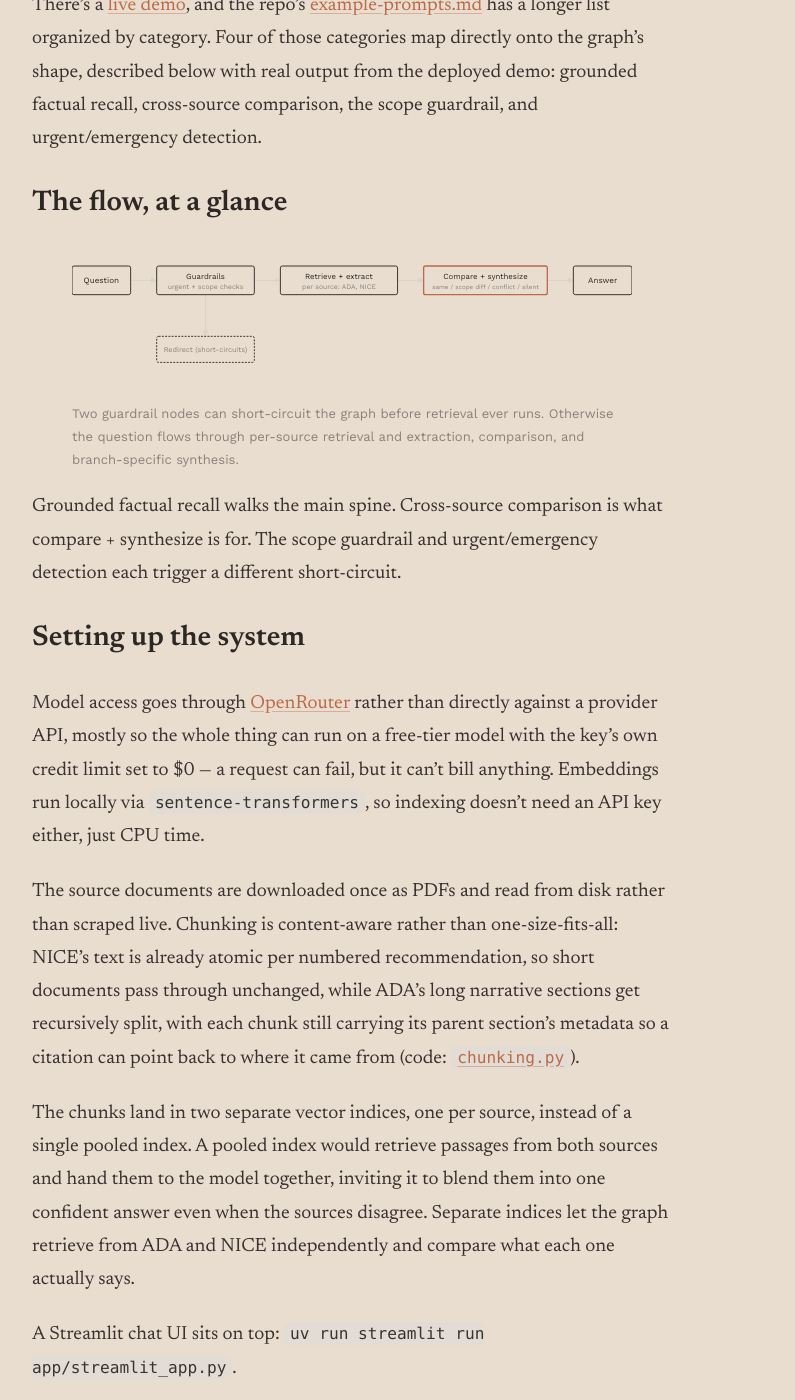
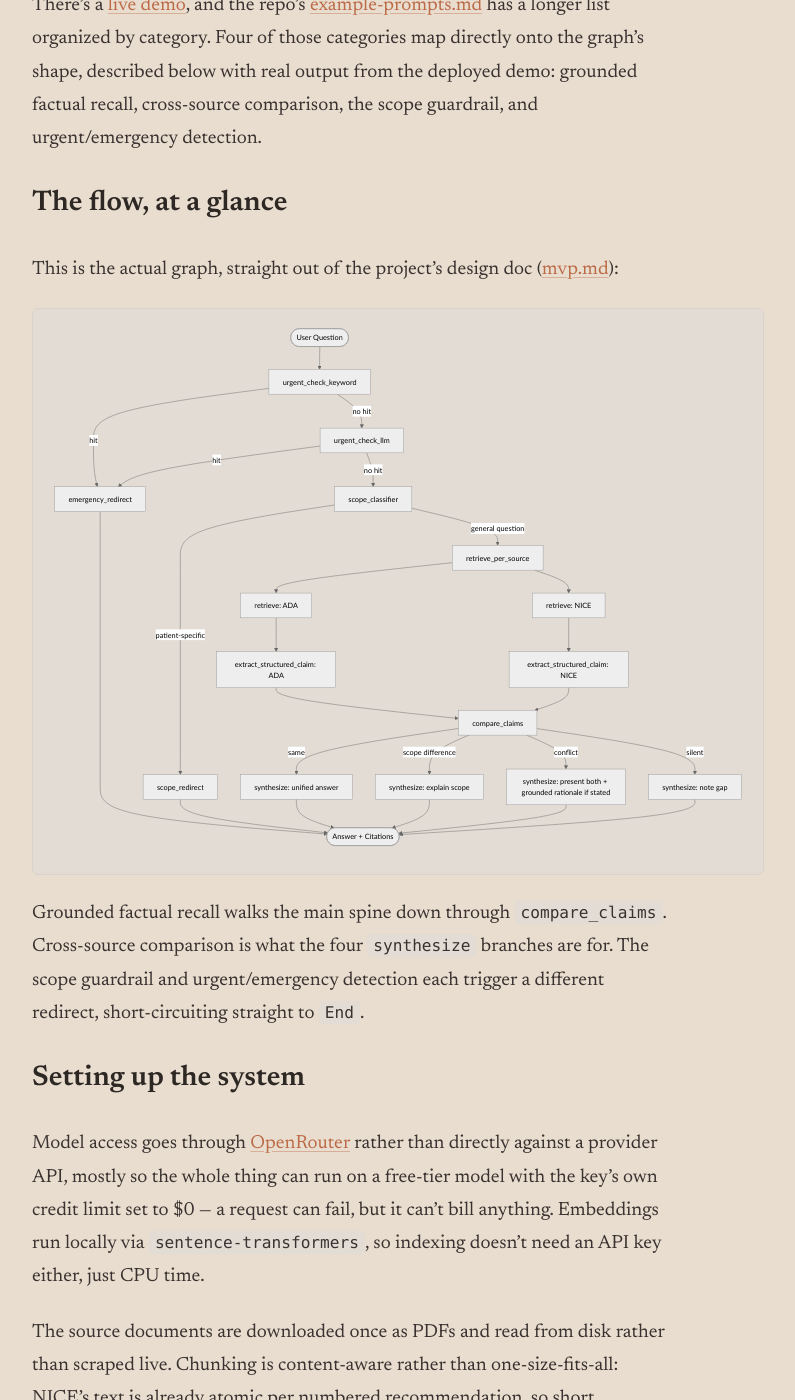
Before and after one commit to JohnSpencerTerry/wb, a Jekyll site: the page built from _writing/clinical-guideline-assistant.md, in a window 1280 px wide and 1400 px high, scrolled down 842 px. Shown: the whole window, without its empty margins (242-1037 px from the left). Built offline with Jekyll 4.4.1, drawn with Linux system fonts in a browser that asks for light colours.

Commit message:
mermaid chart

```diff
--- a/_layouts/default.html
+++ b/_layouts/default.html
@@ -53,5 +53,10 @@
       <a href="https://www.linkedin.com/in/john-spencer-terry/" target="_blank" rel="noopener">LinkedIn</a>
     </div>
   </footer>
+
+  {% if page.mermaid %}
+  <script src="https://cdn.jsdelivr.net/npm/mermaid@11/dist/mermaid.min.js"></script>
+  <script>mermaid.initialize({ startOnLoad: true, theme: 'neutral' });</script>
+  {% endif %}
 </body>
 </html>
--- a/_writing/clinical-guideline-assistant.md
+++ b/_writing/clinical-guideline-assistant.md
@@ -14,48 +15,41 @@ There's a [live demo](https://john-spencer-terry-clinical-guideline-assistant.st
 
 ## The flow, at a glance
 
-<figure class="diagram-figure">
-  <svg viewBox="0 0 860 200" role="img" aria-labelledby="cga-flow-title cga-flow-desc" style="width:100%;height:auto;font-family:var(--font-sans);">
-    <title id="cga-flow-title">The LangGraph flow, from question to answer</title>
-    <desc id="cga-flow-desc">A question passes through guardrail checks, which can short-circuit to a redirect answer. Otherwise it proceeds to retrieval and extraction per source, then comparison and branch-specific synthesis, ending in a cited answer.</desc>
+This is the actual graph, straight out of the project's design doc ([mvp.md](https://github.com/JohnSpencerTerry/clinical-guideline-assistant/blob/main/mvp.md)):
 
-    <line x1="90" y1="42" x2="130" y2="42" stroke="var(--color-hairline)" stroke-width="1.5" marker-end="url(#cga-flow-arrow)" />
-    <line x1="280" y1="42" x2="320" y2="42" stroke="var(--color-hairline)" stroke-width="1.5" marker-end="url(#cga-flow-arrow)" />
-    <line x1="500" y1="42" x2="540" y2="42" stroke="var(--color-hairline)" stroke-width="1.5" marker-end="url(#cga-flow-arrow)" />
-    <line x1="730" y1="42" x2="770" y2="42" stroke="var(--color-hairline)" stroke-width="1.5" marker-end="url(#cga-flow-arrow)" />
-    <line x1="205" y1="64" x2="205" y2="128" stroke="var(--color-hairline)" stroke-width="1.5" marker-end="url(#cga-flow-arrow)" />
+<pre class="mermaid">
+flowchart TD
+    Start([User Question]) --> KW[urgent_check_keyword]
+    KW -->|hit| ER[emergency_redirect]
+    KW -->|no hit| LLMU[urgent_check_llm]
+    LLMU -->|hit| ER
+    LLMU -->|no hit| SC[scope_classifier]
+    SC -->|patient-specific| SR[scope_redirect]
+    SC -->|general question| RET[retrieve_per_source]
 
-    <rect x="0" y="20" width="90" height="44" rx="3" fill="none" stroke="var(--color-ink-mid)" stroke-width="1.5" />
-    <text x="45" y="46" fill="var(--color-ink)" font-size="12.5" text-anchor="middle">Question</text>
+    RET --> RA[retrieve: ADA]
+    RET --> RN[retrieve: NICE]
 
-    <rect x="130" y="20" width="150" height="44" rx="3" fill="none" stroke="var(--color-ink-mid)" stroke-width="1.5" />
-    <text x="205" y="40" fill="var(--color-ink)" font-size="12" text-anchor="middle">Guardrails</text>
-    <text x="205" y="55" fill="var(--color-muted)" font-size="10.5" text-anchor="middle">urgent + scope checks</text>
+    RA --> EA[extract_structured_claim: ADA]
+    RN --> EN[extract_structured_claim: NICE]
 
-    <rect x="320" y="20" width="180" height="44" rx="3" fill="none" stroke="var(--color-ink-mid)" stroke-width="1.5" />
-    <text x="410" y="40" fill="var(--color-ink)" font-size="12" text-anchor="middle">Retrieve + extract</text>
-    <text x="410" y="55" fill="var(--color-muted)" font-size="10.5" text-anchor="middle">per source: ADA, NICE</text>
+    EA --> CMP[compare_claims]
+    EN --> CMP
 
-    <rect x="540" y="20" width="190" height="44" rx="3" fill="var(--color-bg)" stroke="var(--color-accent)" stroke-width="2" />
-    <text x="635" y="40" fill="var(--color-ink)" font-size="12" text-anchor="middle">Compare + synthesize</text>
-    <text x="635" y="55" fill="var(--color-muted)" font-size="9.5" text-anchor="middle">same / scope diff / conflict / silent</text>
+    CMP -->|same| SYN1[synthesize: unified answer]
+    CMP -->|scope difference| SYN2[synthesize: explain scope]
+    CMP -->|conflict| SYN3[synthesize: present both + grounded rationale if stated]
+    CMP -->|silent| SYN4[synthesize: note gap]
 
-    <rect x="770" y="20" width="90" height="44" rx="3" fill="none" stroke="var(--color-ink-mid)" stroke-width="1.5" />
-    <text x="815" y="46" fill="var(--color-ink)" font-size="12.5" text-anchor="middle">Answer</text>
+    SYN1 --> End([Answer + Citations])
+    SYN2 --> End
+    SYN3 --> End
+    SYN4 --> End
+    ER --> End
+    SR --> End
+</pre>
 
-    <rect x="130" y="128" width="150" height="40" rx="3" fill="none" stroke="var(--color-ink-mid)" stroke-width="1.5" stroke-dasharray="3,2" />
-    <text x="205" y="152" fill="var(--color-muted)" font-size="11" text-anchor="middle">Redirect (short-circuits)</text>
-
-    <defs>
-      <marker id="cga-flow-arrow" markerWidth="8" markerHeight="8" refX="6" refY="3" orient="auto">
-        <path d="M0,0 L6,3 L0,6 Z" fill="var(--color-hairline)" />
-      </marker>
-    </defs>
-  </svg>
-  <figcaption style="font-family:var(--font-sans);font-size:13px;color:var(--color-muted);margin-top:8px;">Two guardrail nodes can short-circuit the graph before retrieval ever runs. Otherwise the question flows through per-source retrieval and extraction, comparison, and branch-specific synthesis.</figcaption>
-</figure>
-
-Grounded factual recall walks the main spine. Cross-source comparison is what compare + synthesize is for. The scope guardrail and urgent/emergency detection each trigger a different short-circuit.
+Grounded factual recall walks the main spine down through `compare_claims`. Cross-source comparison is what the four `synthesize` branches are for. The scope guardrail and urgent/emergency detection each trigger a different redirect, short-circuiting straight to `End`.
 
 ## Setting up the system
 
```
Also changed, not shown: other parts of _writing/clinical-guideline-assistant.md (+1 -0 lines).
